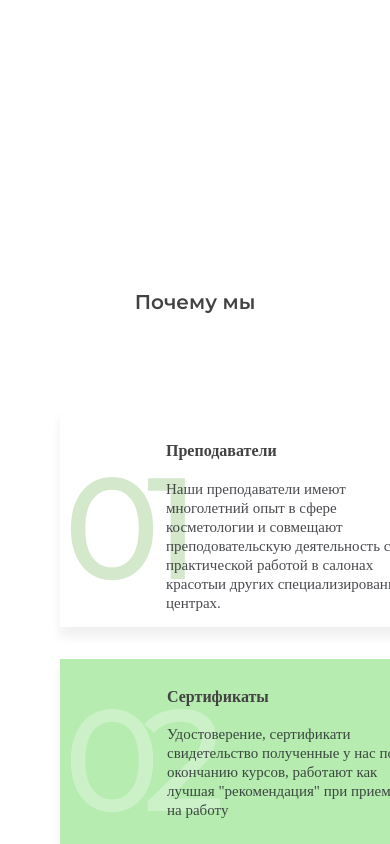
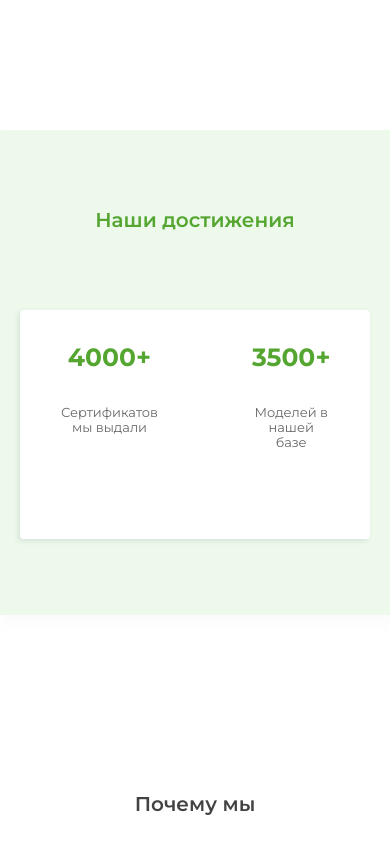
Before and after one commit to JumaboyevJasurbek/valmar, a plain HTML site: page index.html in a window 390 px wide. Shown: the part 3260-4104 px from the top of the page. Drawn offline with Linux system fonts and the light colour scheme.

Commit message:
achaviements

```diff
--- a/index.html
+++ b/index.html
@@ -204,6 +204,48 @@
     </div>
   </div>
 
+  <div class="achievements">
+    <div class="container">
+      <div class="achievements-section">
+        <h2 class="achievements__heading">Наши достижения</h2>
+        <ul class="achievements__list">
+          <li class="achievements__item">
+            <h3 class="achievements__item__number">
+              4000+
+            </h3>
+            <p class="achievements__item__text">
+              Сертификатов мы выдали
+            </p>
+          </li>
+          <li class="achievements__item">
+            <h3 class="achievements__item__number">
+              3500+
+            </h3>
+            <p class="achievements__item__text">
+              Моделей в нашей базе
+            </p>
+          </li>
+          <li class="achievements__item achievements__item2">
+            <h3 class="achievements__item__number">
+              1500+
+            </h3>
+            <p class="achievements__item__text">
+              Специалистов мы обучили
+            </p>
+          </li>
+          <li class="achievements__item achievements__item2">
+            <h3 class="achievements__item__number">
+              5500+
+            </h3>
+            <p class="achievements__item__text">
+              Довольных клиентов
+            </p>
+          </li>
+        </ul>
+      </div>
+    </div>
+  </div>
+
 
   <div class="about-bottom">
     <div class="container">
--- a/scss/_mixins.scss
+++ b/scss/_mixins.scss
@@ -70,3 +70,5 @@
     width: 300px;
     max-height: 235px;
 }
+
+// ABOUT-BOTTOM END
--- a/scss/blocks/_about-bottom.scss
+++ b/scss/blocks/_about-bottom.scss
@@ -1,4 +1,5 @@
 .about-bottom {
+    font-family: 'Montserrat';
     margin: 0;
     padding: 0;
 
@@ -43,6 +44,7 @@
     }
 
     &__item--nd {
+        height: 291px;
         margin: 0;
         padding: 0;
         margin-right: 31px;
@@ -169,6 +171,7 @@
             padding: 15px 0 0 221px;
             margin: 0;
             margin-bottom: 32px;
+            padding-bottom: 8px;
             &__heading {
                 @include about-bottom__heading768;
             }
--- /dev/null
+++ b/scss/blocks/_achievements.scss
@@ -0,0 +1,129 @@
+.achievements {
+    font-family: 'Montserrat';
+    background: #ECF9EB;
+    box-shadow: 0px 10px 10px rgba(240, 240, 240, 0.25);
+    padding-bottom: 76px;
+
+    &__heading {
+        padding-top: 70px;
+        font-family: 'Montserrat';
+        font-style: normal;
+        font-weight: 600;
+        font-size: 35px;
+        line-height: 40px;
+        text-align: center;
+        color: #55A630;
+    }
+
+    &__list {
+        margin: 0;
+        padding: 0;
+        margin-top: 70px;
+        list-style: none;
+        display: flex;
+        justify-content: space-between;
+        background-color: #ffffff;
+        padding-bottom: 76px;
+        box-shadow: -1px 1px 2px rgba(67, 70, 74, 0.0001), -2px 2px 5px rgba(67, 86, 100, 0.123689);
+        border-radius: 4px;
+    }
+
+    &__item {
+        text-align: center;
+        padding-left: 50px;
+        padding-right: 50px;
+
+        &__number {
+            font-family: 'Montserrat';
+            font-style: normal;
+            font-weight: 700;
+            font-size: 45px;
+            line-height: 45px;
+            text-align: center;
+            color: #55A630;
+        }
+
+        &__text {
+            font-style: normal;
+            font-weight: 400;
+            font-size: 23px;
+            line-height: 28px;
+            text-align: center;
+            color: #424242;
+            opacity: 0.8;
+        }
+
+    }
+
+}
+
+@media only screen and (max-width: 1000px) {
+    .achievements {
+        &__heading {
+            font-size: 30px;
+            line-height: 40px;
+        }
+
+        &__item {
+            padding-left: 47px;
+            padding-right: 36px;
+
+            &__number {
+                font-size: 40px;
+                line-height: 45px;
+            }
+
+            &__text {
+                font-size: 20px;
+                line-height: 21px;
+            }
+        }
+
+    }
+}
+
+
+@media only screen and (max-width: 768px) {
+    .achievements {
+        &__heading {
+            font-size: 25px;
+            line-height: 40px
+        }
+
+        &__item {
+            padding: 0;
+            padding-left: 41px;
+            padding-right: 53px;
+            &__number {
+                font-size: 25px;
+                line-height: 45px;
+            }
+
+            &__text {
+                font-size: 13px;
+                line-height: 15px;
+            }
+        }
+    }
+
+}
+
+@media only screen and (max-width: 480px) {
+    .achievements {
+        &__heading {
+            font-weight: 600;
+            font-size: 20px;
+            line-height: 40px;
+        }
+
+        &__list {
+        }
+
+        &__item2 {
+            display: flex;
+            flex-direction: column;
+
+
+        }
+    }
+}
--- a/scss/blocks/_blocks.scss
+++ b/scss/blocks/_blocks.scss
@@ -5,3 +5,4 @@
 @import "main";
 @import "about";
 @import "about-bottom";
+@import "achievements";
```
Also changed, not shown: css/main.css, css/main.min.css, 2 other files. Lines whose indentation alone changed are shown as unchanged.
